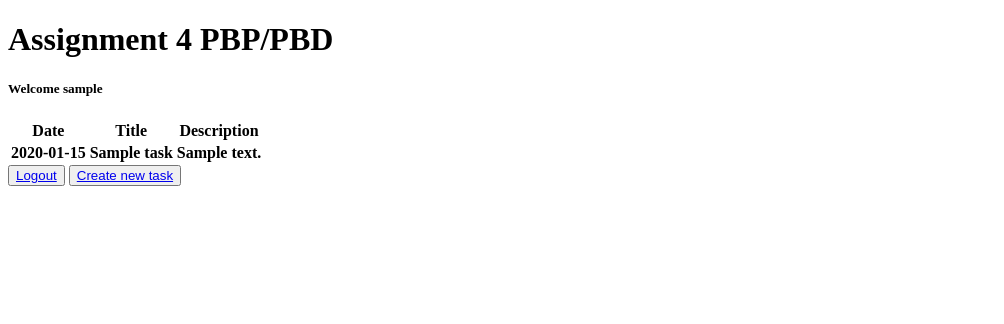
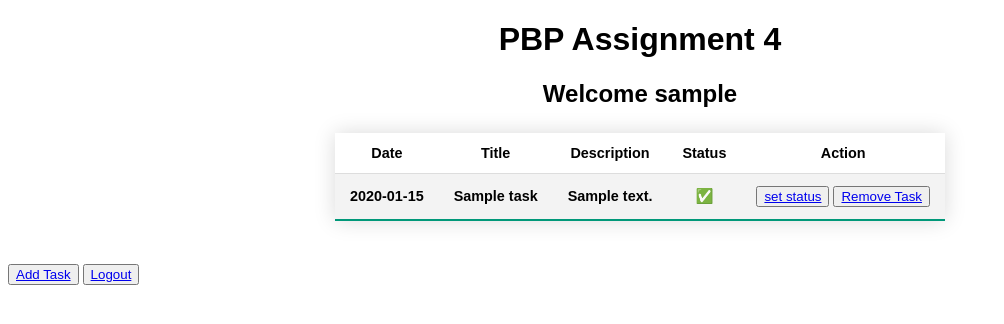
Before and after one commit to ghaziangunawan/PBP-Assignment2, a Django app: page /todolist/ in a window 1280 px wide. Shown: the top 324 px of the page, without its empty margins (0-1004 px from the left). Run offline with Django 4.2, Linux system fonts and the light colour scheme; the first user in the database is signed in; tables that the repository leaves empty hold one stand-in row (Sample ...); lists and menus that the app fills with data are empty.

Commit message:
add style and bonus

```diff
--- a/todolist/models.py
+++ b/todolist/models.py
@@ -8,3 +8,5 @@ class Task(models.Model):
     date = models.TextField()
     title = models.TextField()
     description = models.TextField()
+    is_finished = models.BooleanField(default=False)
+    status = models.TextField
--- a/todolist/templates/todolist.html
+++ b/todolist/templates/todolist.html
@@ -1,17 +1,62 @@
 {% extends 'base.html' %}
 
 {% block content %}
+    <style>
+    .styled-table {
+    border-collapse: collapse;
+    margin: 25px 0;
+    font-size: 0.9em;
+    font-family: sans-serif;
+    min-width: 400px;
+    box-shadow: 0 0 20px rgba(0, 0, 0, 0.15);
+    margin-left:auto;
+    margin-right:auto;
 
-  <h1>Assignment 4 PBP/PBD</h1>
 
-  <h5>Welcome {{username}} </h5>
+}
+    .styled-table thead tr {
+    background-color: #009879;
+    color: #ffffff;
+    text-align: left;
+}
+.styled-table th,
+.styled-table td {
+    padding: 12px 15px;
+}
+.styled-table tbody tr {
+    border-bottom: 1px solid #dddddd;
+}
 
-  <table>
+.styled-table tbody tr:nth-of-type(even) {
+    background-color: #f3f3f3;
+}
+
+.styled-table tbody tr:last-of-type {
+    border-bottom: 2px solid #009879;
+}
+.styled-table tbody tr.active-row {
+    font-weight: bold;
+    color: #009879;
+}
+h1,h2,th,td{
+  text-align: center;
+  font-family: Arial, Helvetica, sans-serif;
+}
+
+
+
+
+     </style>
+  <h1>PBP Assignment 4</h1>
+
+    <h2>Welcome {{username}} </h2>
+  <table class="styled-table">
     <tr>
       <th>Date</th>
       <th>Title</th>
       <th>Description</th>
-
+      <th>Status</th>
+      <th>Action</th>
     </tr>
     {% comment %} Add the data below this line {% endcomment %}
     {% comment %} Add data below {% endcomment %}
@@ -20,15 +65,20 @@
         <th>{{item.date}}</th>
         <th>{{item.title}}</th>
         <th>{{item.description}}</th>
+        <td>{% if item.is_finished %}
+            ✅
+            {% else %}
+            ❌
+            {% endif %}</td>
+        <th>
+            <button><a href="{% url 'todolist:set_status' item.id %}">set status</a></button>
+            <button><a href="{% url 'todolist:set_remove' item.id %}">Remove Task</a></button>
+        </th>
+        {% endfor %}
       </tr>
-    {% endfor %}
   </table>
-
-
-
-
+<br>
+<button><a href="{% url 'todolist:new_task' %}">Add Task</a></button>
 <button><a href="{% url 'todolist:logout' %}">Logout</a></button>
-  <button><a href="{% url 'todolist:new_task' %}">Create new task</a></button>
-
 
 {% endblock content %}
--- a/todolist/urls.py
+++ b/todolist/urls.py
@@ -1,10 +1,6 @@
+# TODO: Implement Routings Herefrom django.urls import path
+from todolist.views import show_todolist, set_remove,set_status,register,login_user,logout_user,new_task
 from django.urls import path
-from todolist.views import show_todolist
-from todolist.views import register
-from todolist.views import login_user
-from todolist.views import logout_user
-from todolist.views import new_task
-
 
 app_name = 'todolist'
 
@@ -14,5 +10,6 @@ urlpatterns = [
     path('login/', login_user, name='login'),
     path('logout/', logout_user, name='logout'),
     path('create-task/', new_task, name='new_task'),
-
+    path("set_remove/<int:id>", set_remove, name="set_remove"),
+    path("set_status/<int:id>", set_status, name="set_status"),
 ]
--- a/todolist/views.py
+++ b/todolist/views.py
@@ -1,8 +1,10 @@
+from django.shortcuts import render
+from django.http import HttpResponse
+from django.core import serializers
+from todolist.models import Task
 from django.shortcuts import redirect
 from django.contrib.auth.forms import UserCreationForm
 from django.contrib import messages
-from django.shortcuts import render
-from todolist.models import Task
 from django.contrib.auth import authenticate, login
 from django.contrib.auth import logout
 from django.contrib.auth.decorators import login_required
@@ -10,7 +12,20 @@ import datetime
 from django.http import HttpResponseRedirect
 from django.urls import reverse
 
-# TODO: Create your views here.
+@login_required(login_url="/todolist/login/")
+def set_status(request, id):
+    item = Task.objects.get(user=request.user, id=id)
+    item.is_finished = not item.is_finished
+    item.save(update_fields=["is_finished"])
+    return HttpResponseRedirect(reverse("todolist:show_todolist"))
+
+
+@login_required(login_url="/todolist/login/")
+def set_remove(request, id):
+    item = Task.objects.get(user=request.user, id=id)
+    item.delete()
+    return HttpResponseRedirect(reverse("todolist:show_todolist"))
+
 @login_required(login_url='/todolist/login/')
 def show_todolist(request):
     data_todolist_item = Task.objects.filter(user=request.user)
@@ -55,7 +70,7 @@ def logout_user(request):
 def new_task(request):
     if request.method == 'POST':
         response = HttpResponseRedirect(reverse('todolist:show_todolist'))
-        Task.objects.create(user = request.user,date = datetime.datetime.now(),title = request.POST.get('title'),description = request.POST.get('description'),)
+        Task.objects.create(user = request.user,date = datetime.datetime.today(),title = request.POST.get('title'),description = request.POST.get('description'),)
         return response
     context = {}
     return render(request, 'new_task.html',context)
```
Also changed, not shown: todolist/migrations/0002_task_is_finished.py (added). Lines whose indentation alone changed are shown as unchanged.
